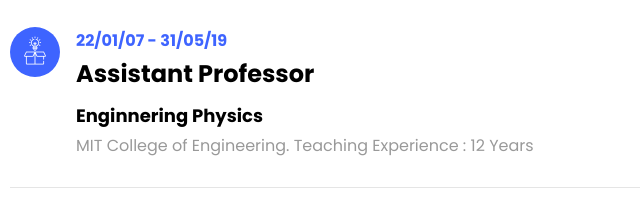
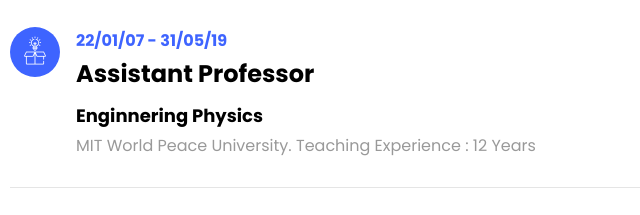
Before and after one commit to dheeraj-komandur/sachinkulkarni, a plain HTML site: page index.html in a window 1280 px wide. Shown: the part 2142-2357 px from the top of the page, 360-1000 px from the left. Drawn offline with Linux system fonts and the light colour scheme; files whose address does not match are found by name.

Commit message:
Update index.html

```diff
--- a/index.html
+++ b/index.html
@@ -163,7 +163,7 @@
 		    					<span class="date">22/01/07 - 31/05/19</span>
 		    					<h2>Assistant Professor</h2>
 		    					<span class="position">Enginnering Physics</span>
-		    					<p>MIT College of Engineering. Teaching Experience : 12 Years</p>
+		    					<p>MIT World Peace University. Teaching Experience : 12 Years</p>
 		    				</div>
 	    				</div>
 	    				<div class="resume-wrap d-flex ftco-animate">
```
